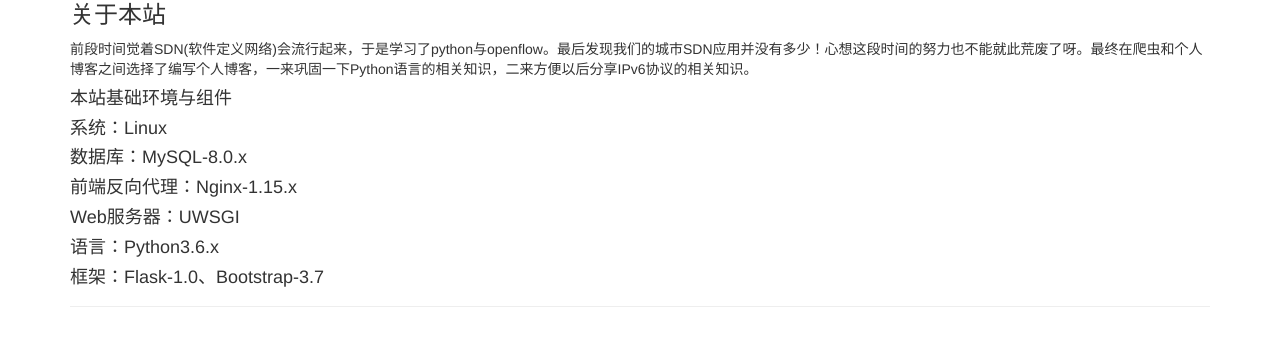
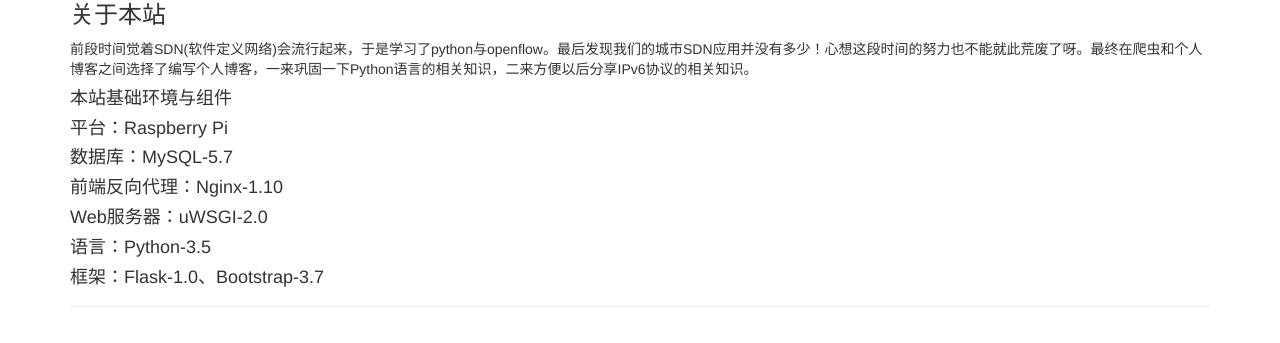
Before and after one commit to nonmcw/blogn, a Flask app: page /about in a window 1280 px wide. Shown: the part 320-663 px from the top of the page. Run offline with Flask 2, Linux system fonts and the light colour scheme; parts of the project's set-up code (start-up, migrations or seed data) failed here and were passed over; some libraries are stand-ins or nearby versions.

Commit message:
update about page and write uwsgi.ini config file

```diff
--- a/app/templates/about.html
+++ b/app/templates/about.html
@@ -13,11 +13,11 @@
     <h3>关于本站</h4>
     <p>前段时间觉着SDN(软件定义网络)会流行起来，于是学习了python与openflow。最后发现我们的城市SDN应用并没有多少！心想这段时间的努力也不能就此荒废了呀。最终在爬虫和个人博客之间选择了编写个人博客，一来巩固一下Python语言的相关知识，二来方便以后分享IPv6协议的相关知识。</p>
     <h4>本站基础环境与组件</h4>
-    <h4>系统：Linux</h4>
-    <h4>数据库：MySQL-8.0.x</h4>
-    <h4>前端反向代理：Nginx-1.15.x</h4>
-    <h4>Web服务器：UWSGI</h4>
-    <h4>语言：Python3.6.x</h4>
+    <h4>平台：Raspberry Pi </h4>
+    <h4>数据库：MySQL-5.7</h4>
+    <h4>前端反向代理：Nginx-1.10</h4>
+    <h4>Web服务器：uWSGI-2.0</h4>
+    <h4>语言：Python-3.5</h4>
     <h4>框架：Flask-1.0、Bootstrap-3.7</h4>
 </div>
 
```
Also changed, not shown: uwsgi.ini (added, +9 -0 lines).
